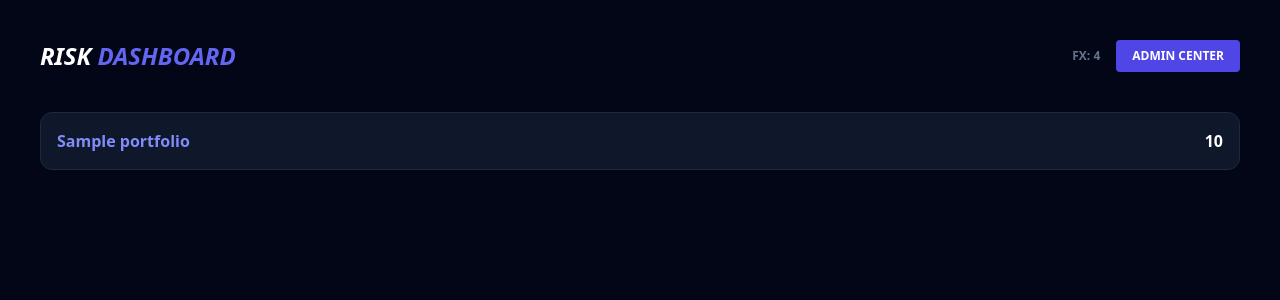
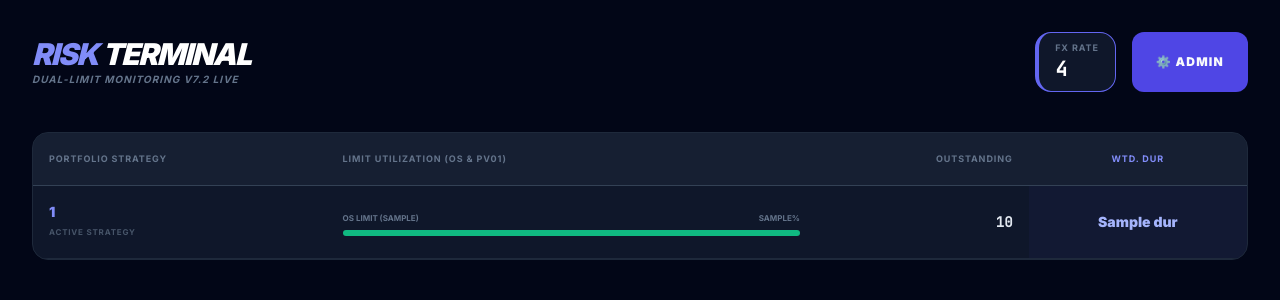
Before and after one commit to dakai2017/Dashboard-project, a Flask app: template templates/dashboard.html in a window 1280 px wide. Shown: the top 300 px of the page. Run offline with Flask 3, Linux system fonts and the light colour scheme; the template is opened without the code that fills it: most values are stand-ins (such as "Sample title", 1, 10 or a date in 2020); some libraries are stand-ins or nearby versions.

Commit message:
Update dashboard.html

```diff
--- a/templates/dashboard.html
+++ b/templates/dashboard.html
@@ -1,50 +1,104 @@
 <!DOCTYPE html>
-<html>
+<html lang="en">
 <head>
-    <title>Risk Dashboard</title>
+    <meta charset="UTF-8">
+    <title>Risk Terminal | v7.2 Live</title>
     <script src="https://cdn.tailwindcss.com"></script>
+    <style>
+        @import url('https://fonts.googleapis.com/css2?family=Inter:wght@400;700;900&family=JetBrains+Mono&display=swap');
+        body { background-color: #020617; color: #f8fafc; font-family: 'Inter', sans-serif; }
+        .mono { font-family: 'JetBrains Mono', monospace; }
+        .card { background: #0f172a; border: 1px solid #1e293b; border-radius: 1rem; }
+        .progress-bg { background: #1e293b; height: 6px; border-radius: 3px; overflow: hidden; }
+        .progress-fill { height: 100%; transition: width 0.4s; }
+        .portfolio-row { cursor: pointer; border-bottom: 1px solid #1e293b; transition: background 0.1s; }
+        .portfolio-row:hover { background-color: #1e293b; }
+        .bond-detail-row { background-color: #020617; display: none; }
+    </style>
 </head>
-<body class="bg-[#020617] text-white p-10">
-    <header class="flex justify-between mb-10">
-        <h1 class="text-2xl font-black italic">RISK <span class="text-indigo-500">DASHBOARD</span></h1>
+<body class="p-8">
+    <header class="flex justify-between items-center mb-10">
+        <div>
+            <h1 class="text-3xl font-black italic tracking-tighter uppercase text-indigo-400">Risk <span class="text-white">Terminal</span></h1>
+            <p class="text-slate-500 text-[10px] font-bold tracking-widest uppercase italic">Dual-Limit Monitoring v7.2 Live</p>
+        </div>
         <div class="flex gap-4">
-            <span class="text-xs text-slate-500 font-bold uppercase py-2">FX: {{ settings.fx_rate }}</span>
-            <a href="/admin" class="bg-indigo-600 px-4 py-2 rounded text-xs font-bold">ADMIN CENTER</a>
+            <div class="card px-4 py-2 border-l-4 border-indigo-500">
+                <p class="text-[9px] text-slate-500 font-bold uppercase tracking-widest text-right">FX RATE</p>
+                <p class="text-xl font-bold mono text-white">{{ settings.fx_rate }}</p>
+            </div>
+            <a href="/admin" class="bg-indigo-600 hover:bg-indigo-500 px-6 py-3 rounded-xl text-xs font-black uppercase tracking-widest transition flex items-center">⚙️ ADMIN</a>
         </div>
     </header>
 
-    <div class="grid grid-cols-1 gap-4">
-        {% for port in summary %}
-        <div class="bg-[#0f172a] border border-slate-800 rounded-xl overflow-hidden">
-            <div onclick="toggle('{{ port.PORTFOLIO }}')" class="p-4 flex justify-between cursor-pointer hover:bg-slate-800 transition">
-                <span class="font-bold text-indigo-400">{{ port.PORTFOLIO }}</span>
-                <span class="mono font-bold">{{ "{:,.0f}".format(port.OS_RAW) }}</span>
-            </div>
-
-            <div id="detail-{{ port.PORTFOLIO }}" class="hidden bg-black p-4">
-                <table class="w-full text-[10px] text-slate-400">
-                    <thead class="text-slate-600 uppercase border-b border-slate-900">
-                        <tr><th class="text-left p-2">Ticker</th><th class="p-2">Coupon</th><th class="text-right p-2">Outstanding</th></tr>
+    <div class="card overflow-hidden">
+        <table class="w-full text-left text-sm border-collapse">
+            <thead class="bg-slate-800/50 text-slate-500 uppercase text-[9px] tracking-widest font-black border-b border-slate-700">
+                <tr>
+                    <th class="p-4">Portfolio Strategy</th>
+                    <th class="p-4">Limit Utilization (OS & PV01)</th>
+                    <th class="p-4 text-right">Outstanding</th>
+                    <th class="p-4 text-center text-indigo-400">Wtd. Dur</th>
+                </tr>
             </thead>
             <tbody>
-                        {% for bond in details[port.PORTFOLIO] %}
-                        <tr class="border-b border-slate-900/50">
-                            <td class="p-2 font-bold text-slate-300">{{ bond.TICKER }}</td>
-                            <td class="p-2 text-center">{{ bond.COUPON }}</td>
-                            <td class="p-2 text-right mono">{{ "{:,.0f}".format(bond.OUTSTANDING|float) }}</td>
+                {% for port in summary %}
+                <tr class="portfolio-row" onclick="toggle('{{ port.id }}')">
+                    <td class="p-4">
+                        <div class="font-black text-indigo-400 uppercase text-sm tracking-tighter">{{ port.id }}</div>
+                        <div class="text-[8px] text-slate-600 font-bold tracking-widest">ACTIVE STRATEGY</div>
+                    </td>
+                    <td class="p-4 min-w-[250px] space-y-3">
+                        <div>
+                            <div class="flex justify-between text-[8px] font-bold text-slate-500 uppercase mb-0.5">
+                                <span>OS Limit ({{ port.os_lim }})</span>
+                                <span class="{{ 'text-red-500' if port.os_util > 100 else '' }}">{{ port.os_util }}%</span>
+                            </div>
+                            <div class="progress-bg">
+                                <div class="progress-fill {{ 'bg-red-500' if port.os_util > 100 else 'bg-emerald-500' }}" style="width: {{ [port.os_util, 100]|min }}%"></div>
+                            </div>
+                        </div>
+                    </td>
+                    <td class="p-4 text-right mono font-bold text-slate-200">
+                        {{ "{:,.0f}".format(port.os_act) }}
+                    </td>
+                    <td class="p-4 text-center font-black text-indigo-300 bg-indigo-900/10">
+                        {{ port.dur }}
+                    </td>
+                </tr>
+                <tr id="detail-{{ port.id }}" class="bond-detail-row">
+                    <td colspan="4" class="p-0 bg-black">
+                        <table class="w-full text-[10px]">
+                            <thead class="bg-slate-900 text-slate-600 uppercase font-black">
+                                <tr>
+                                    <th class="p-3 pl-8 text-left italic">Ticker</th>
+                                    <th class="p-3 text-center">Coupon</th>
+                                    <th class="p-3 text-right">Outstanding</th>
+                                    <th class="p-3 text-center text-indigo-500">Duration</th>
+                                </tr>
+                            </thead>
+                            <tbody>
+                                {% for bond in details[port.id] %}
+                                <tr class="border-b border-slate-900/50 hover:bg-slate-900/50">
+                                    <td class="p-2 pl-8 font-mono text-white text-xs italic">{{ bond.TICKER }}</td>
+                                    <td class="p-2 text-center text-slate-400">{{ bond.COUPON }}</td>
+                                    <td class="p-2 text-right mono text-slate-400">{{ "{:,.0f}".format(bond.OUTSTANDING|float) }}</td>
+                                    <td class="p-2 text-center font-bold text-indigo-400">{{ bond.DUR }}</td>
+                                </tr>
+                                {% endfor %}
+                            </tbody>
+                        </table>
+                    </td>
                 </tr>
                 {% endfor %}
             </tbody>
         </table>
     </div>
-        </div>
-        {% endfor %}
-    </div>
 
     <script>
         function toggle(id) {
             const el = document.getElementById('detail-' + id);
-            el.classList.toggle('hidden');
+            el.style.display = (el.style.display === 'table-row') ? 'none' : 'table-row';
         }
     </script>
 </body>
```
Lines whose indentation alone changed are shown as unchanged.
